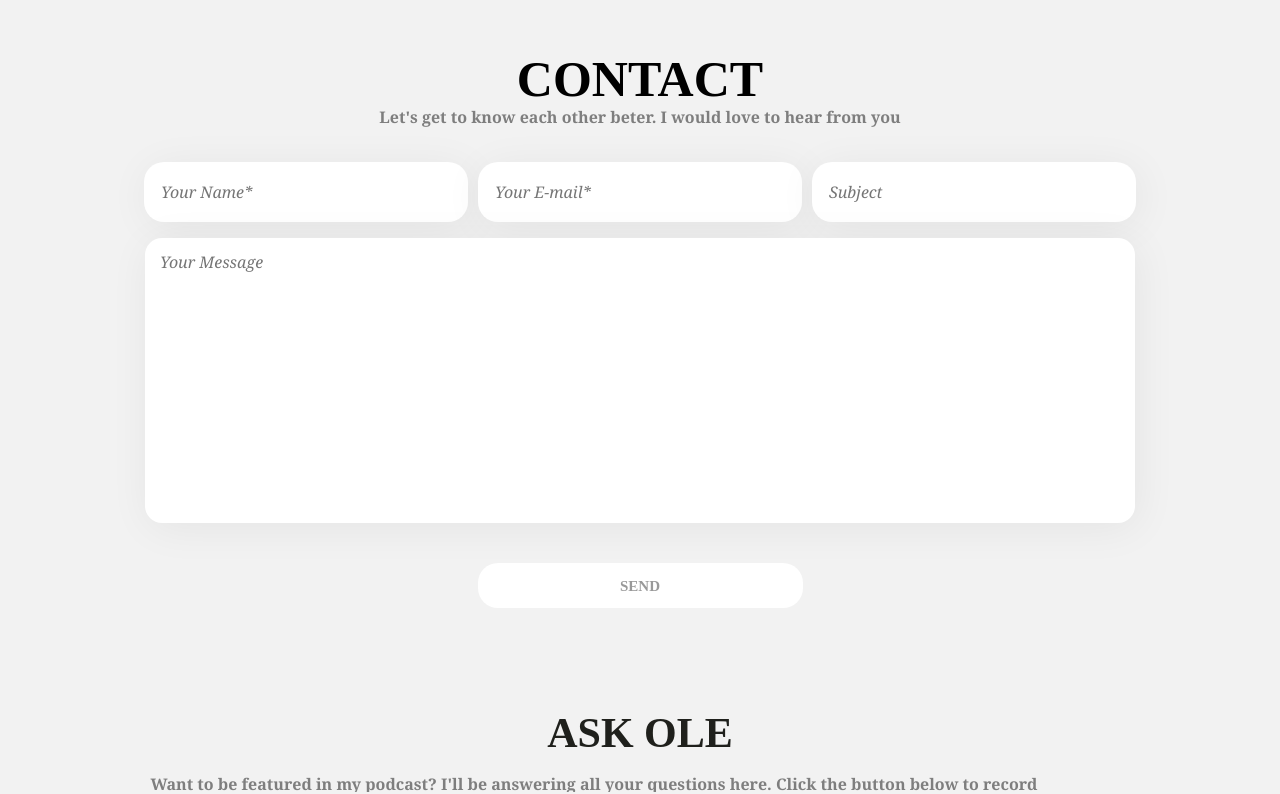
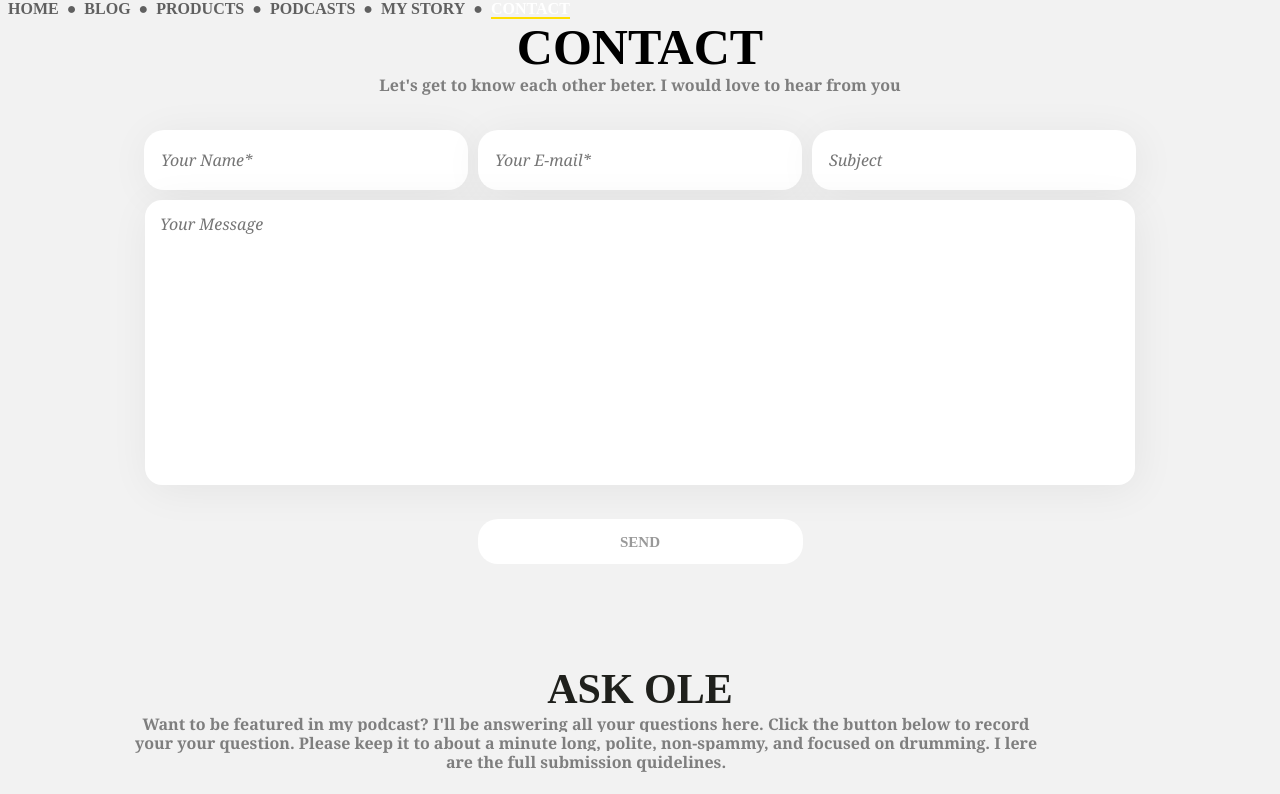
Before and after one commit to SerenityIO/drummers-blog-template, a React app: page /contacts in a window 1280 px wide. Shown: the top 794 px of the page. Built offline with nearby package versions, Linux system fonts and the light colour scheme; the HTML template or start-up script is replaced by a standard one; what react-router-redux would draw is missing.

Commit message:
Сверстаное меню

```diff
--- a/src/containers/Blog/Blog.jsx
+++ b/src/containers/Blog/Blog.jsx
@@ -1,4 +1,5 @@
 import React, { Component } from 'react'
+import Navbar from '../Navbar'
 
 class Blog extends Component {
   constructor(props) {
@@ -10,7 +11,10 @@ class Blog extends Component {
 
   render = () => {
     return (
-      <div>Blog Page</div>
+      <div>
+        <Navbar />
+        Blog Page
+      </div>
     )
   }
 }
--- a/src/containers/Contacts/Contacts.jsx
+++ b/src/containers/Contacts/Contacts.jsx
@@ -1,6 +1,7 @@
 import React, { Component } from 'react'
 import Form from '../../components/ContactsForm'
 import './contacts.scss'
+import Navbar from '../Navbar'
 
 class Contacts extends Component {
   constructor(props) {
@@ -13,6 +14,7 @@ class Contacts extends Component {
   render = () => {
     return (
       <div>
+        <Navbar />
         <Form/>
       </div>
     )
--- a/src/containers/Home/Home.jsx
+++ b/src/containers/Home/Home.jsx
@@ -1,5 +1,5 @@
 import React, { Component } from 'react'
-import NavBar from '../Navbar'
+import Navbar from '../Navbar'
 
 
 class Home extends Component {
@@ -13,7 +13,7 @@ class Home extends Component {
   render = () => {
     return (
       <div>
-        <NavBar />
+        <Navbar />
         Home Page
       </div>
     )
--- /dev/null
+++ b/src/containers/Menu.scss
@@ -0,0 +1,22 @@
+* {
+    margin: 0;
+    padding: 0;
+}
+
+ul * {
+    list-style: none;
+    text-decoration: none;
+    color: #606060;
+    text-transform: uppercase;
+    font-weight: bold;
+}
+
+li {
+    display: inline;
+    margin: 0px 8px 0px 8px;
+}
+
+.active-menu-link {
+    color: #ffffff;
+    border-bottom: 2px solid #ffde00;
+}
--- a/src/containers/Navbar.jsx
+++ b/src/containers/Navbar.jsx
@@ -1,14 +1,20 @@
 import React from 'react'
 import { NavLink } from 'react-router-dom'
+import './Menu.scss'
 
 const Navbar = () => (
   <ul>
-    <li><NavLink exact to='/' activeClassName='active-menu-link' >Home</NavLink></li>
-    <li><NavLink to='/blog' activeClassName='active-menu-link' >Blog</NavLink></li>
-    <li><NavLink to='/products' activeClassName='active-menu-link' >Products</NavLink></li>
-    <li><NavLink to='/podcasts' activeClassName='active-menu-link' >Podcasts</NavLink></li>
-    <li><NavLink to='/my-story' activeClassName='active-menu-link' >MyStory</NavLink></li>
-    <li><NavLink to='/contacts' activeClassName='active-menu-link' >Contact</NavLink></li>
+      <li><NavLink exact to='/' activeClassName='active-menu-link' >Home</NavLink></li>
+      <span>●</span>
+      <li><NavLink to='/blog' activeClassName='active-menu-link' >Blog</NavLink></li>
+      <span>●</span>
+      <li><NavLink to='/products' activeClassName='active-menu-link' >Products</NavLink></li>
+      <span>●</span>
+      <li><NavLink to='/podcasts' activeClassName='active-menu-link' >Podcasts</NavLink></li>
+      <span>●</span>
+      <li><NavLink to='/my-story' activeClassName='active-menu-link' >My Story</NavLink></li>
+      <span>●</span>
+      <li><NavLink to='/contacts' activeClassName='active-menu-link' >Contact</NavLink></li>
   </ul>
 )
 
--- a/src/containers/Podcasts/Podcasts.jsx
+++ b/src/containers/Podcasts/Podcasts.jsx
@@ -1,4 +1,5 @@
 import React, { Component } from 'react'
+import Navbar from '../Navbar'
 
 class Podcasts extends Component {
   constructor(props) {
@@ -10,7 +11,10 @@ class Podcasts extends Component {
 
   render = () => {
     return (
-      <div>Podcasts Page</div>
+      <div>
+        <Navbar />
+        Podcasts Page
+      </div>
     )
   }
 }
--- a/src/containers/Products/Products.jsx
+++ b/src/containers/Products/Products.jsx
@@ -1,4 +1,5 @@
 import React, { Component } from 'react'
+import Navbar from '../Navbar'
 
 class Products extends Component {
   constructor(props) {
@@ -10,7 +11,10 @@ class Products extends Component {
 
   render = () => {
     return (
-      <div>Products Page</div>
+      <div>
+        <Navbar />
+        Products Page
+      </div>
     )
   }
 }
--- a/src/containers/Story/Story.jsx
+++ b/src/containers/Story/Story.jsx
@@ -12,8 +12,8 @@ class Story extends Component {
   render = () => {
     return (
       <div>
+        <Navbar />
         Story Page
-        <Navbar />
       </div>
     )
   }
```
Also changed, not shown: 1 other file (tests, documents, lock files or other folders).
